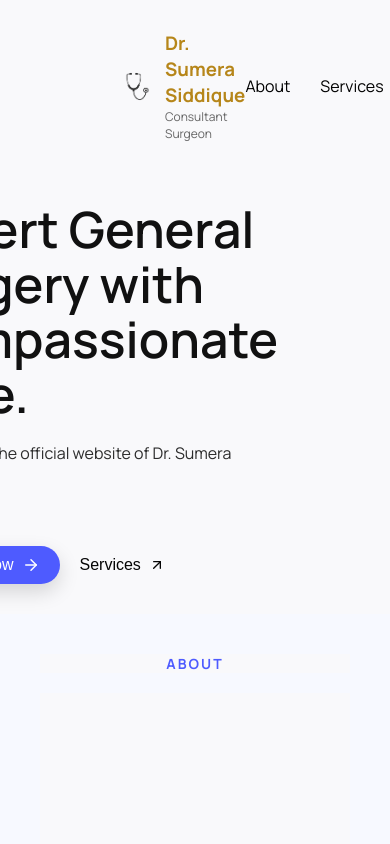
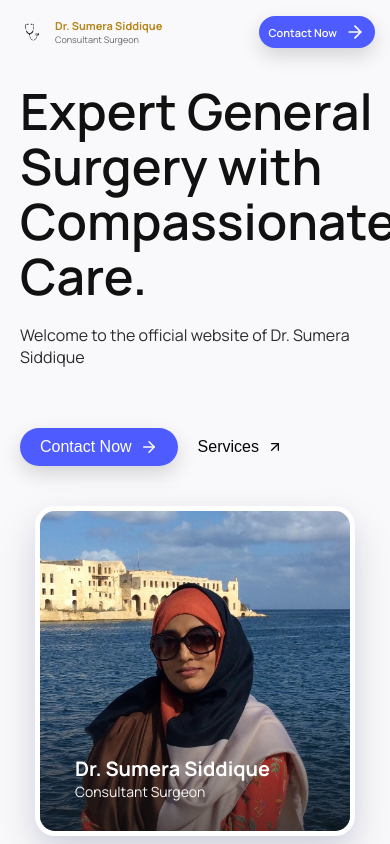
Before and after one commit to samia-siddique/SurgiCare, a React (Vite) app in the folder frontend/: page / in a window 390 px wide. Shown: the top 844 px of the page. Built offline with nearby package versions, Linux system fonts and the light colour scheme.

Commit message:
make the navbar and hero css responsive

```diff
--- a/frontend/index.html
+++ b/frontend/index.html
@@ -3,7 +3,7 @@
 
 <head>
   <meta charset="UTF-8" />
-  <link rel="icon" type="image/svg+xml" href="./src/assets/dr.jpeg" style="border-radius: 20px;" />
+  <link rel="icon" type="image/png" href="./src/assets/dr.jpeg" />
   <meta name="viewport" content="width=device-width, initial-scale=1.0" />
   <title>frontend</title>
 </head>
--- a/frontend/src/components/Hero/Hero.css
+++ b/frontend/src/components/Hero/Hero.css
@@ -133,3 +133,21 @@
   margin: 0;
   background-color: transparent;
 }
+
+
+@media (max-width: 768px) {
+  .hero {
+    flex-direction: column;
+    gap: 40px;
+    padding: 20px;
+  }
+
+  .hero-container {
+    max-width: 100%;
+  }
+
+  .hero-card {
+    width: 100%;
+    max-width: 320px;
+  }
+}
--- a/frontend/src/components/Navbar/Navbar.css
+++ b/frontend/src/components/Navbar/Navbar.css
@@ -3,7 +3,7 @@
   justify-content: space-between;
   align-items: center;
   color: #111111;
-  padding:  30px 110px;
+  padding: 30px 110px;
   font-family: "Manrope", sans-serif;
 }
 
@@ -43,13 +43,14 @@
   cursor: pointer;
 }
 
-.navbar-list a{
+.navbar-list ul a {
   color: #000000;
 }
 
-.navbar-list a:hover{
+.navbar-list ul a:hover {
   color: #4e5bff;
 }
+
 .nav-btn {
   display: flex;
   gap: 8px;
@@ -69,6 +70,48 @@
   background: transparent;
 }
 
-button:hover {
+.nav-btn:hover {
   background: #3947e9;
 }
+
+
+@media (max-width: 768px) {
+  .navbar {
+    padding: 15px;
+  }
+
+  .navbar-logo {
+    display: flex;
+    align-items: center;
+    gap: 6px;
+  }
+
+  .navbar-logo img {
+    width: 34px;
+    height: 34px;
+  }
+
+  .navbar-text h3 {
+    font-size: 11px;
+    white-space: nowrap;
+  }
+
+  .navbar-text p {
+    font-size: 9px;
+    white-space: nowrap;
+  }
+
+  .navbar-list {
+    margin-left: auto;
+  }
+
+  .navbar-list ul{
+    display: none;
+  }
+
+  .nav-btn {
+    padding: 6px 10px;
+    font-size: 11px;
+    white-space: nowrap;
+  }
+}
--- a/frontend/src/components/Navbar/Navbar.jsx
+++ b/frontend/src/components/Navbar/Navbar.jsx
@@ -27,11 +27,9 @@ const Navbar = () => {
           </li>
         </ul>
 
-        <a href="#contact">
-          <button className="nav-btn">
+        <a href="#contact" className="nav-btn">
             Contact Now
             <ArrowRight size={20} className="arrow-icon" />
-          </button>
         </a>
       </div>
     </div>
```
